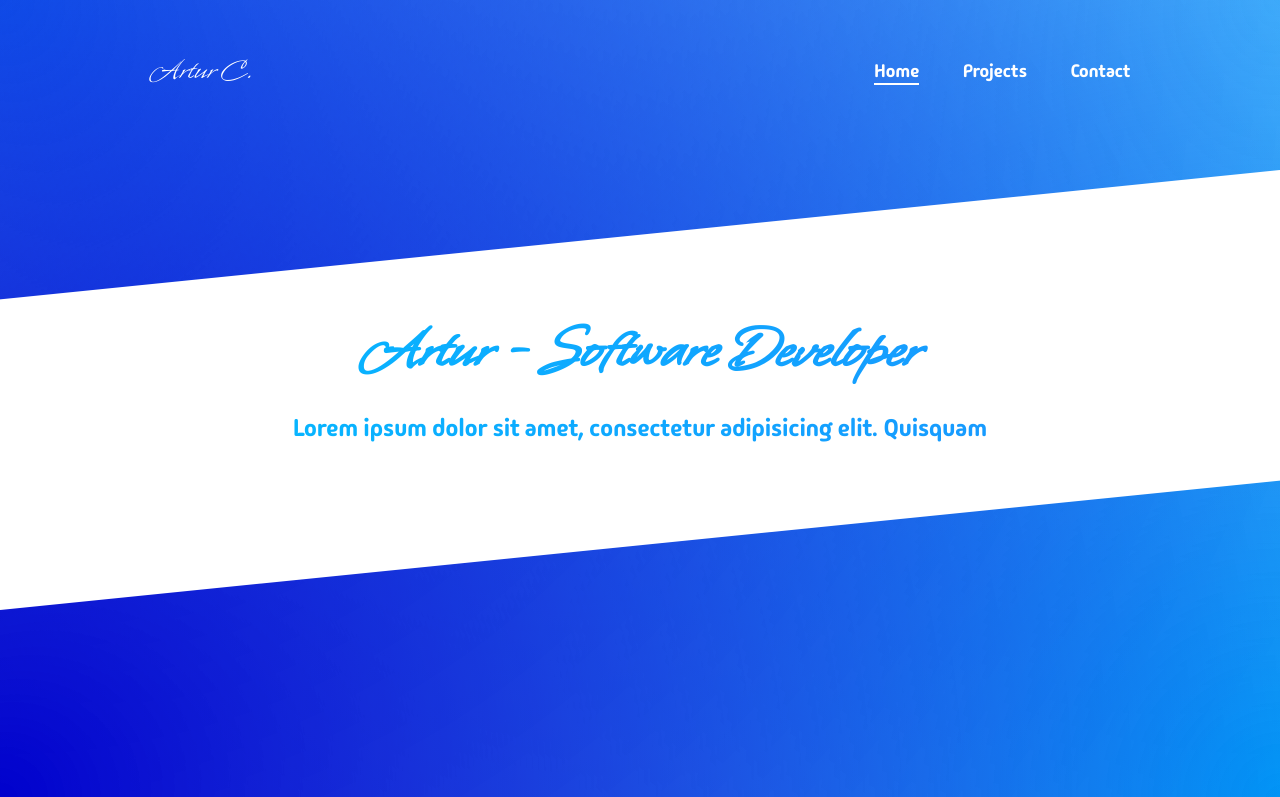
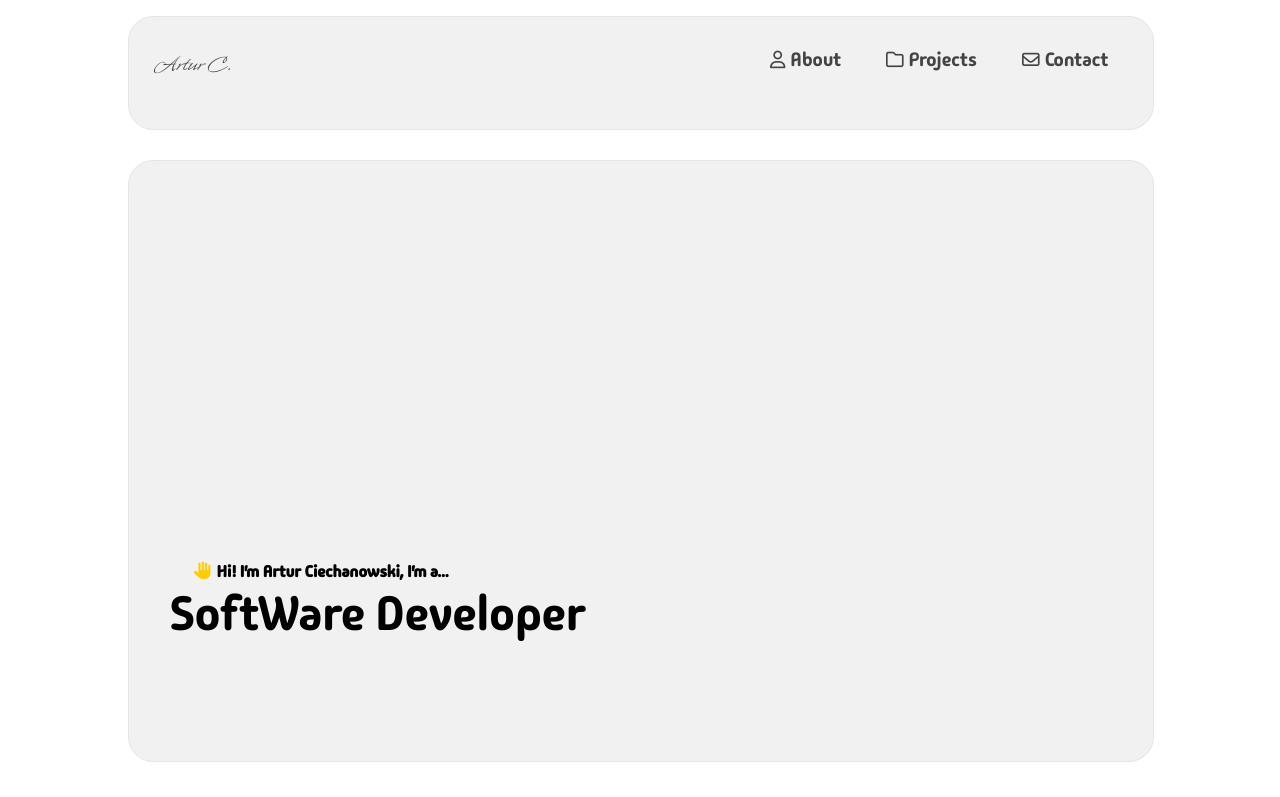
Before and after one commit to Arturfr1/test, a plain HTML site: page index.html in a window 1280 px wide. Shown: the top 797 px of the page. Drawn offline with Linux system fonts and the light colour scheme.

Commit message:
added files

```diff
--- a/index.html
+++ b/index.html
@@ -3,51 +3,65 @@
   <head>
     <meta charset="UTF-8" />
     <meta name="viewport" content="width=device-width, initial-scale=1.0" />
-    <title>Artur Ciechanowski</title>
+    <title>Artur Ciechanowski - Portfolio</title>
     <link rel="stylesheet" href="main.css" />
+    <script
+      src="https://kit.fontawesome.com/b44f26098c.js"
+      crossorigin="anonymous"
+    ></script>
   </head>
   <body>
-    <!-- Header -->
-    <header class="header">
-      <!-- Logo -->
-      <a href="" class="logo">Artur C.</a>
+    <div class="navbar border">
+      <div class="header">
+        <a href="" class="logo">Artur C.</a>
 
-      <!-- Navbar -->
-      <div id="navbar"></div>
-    </header>
-
-    <!-- Main -->
-    <div class="tilt-top">
-      <svg
-        data-name="Layer 1"
-        xmlns="../img/tilt(1).svg"
-        viewBox="0 0 1200 120"
-        preserveAspectRatio="none"
-      >
-        <path
-          d="M1200 120L0 16.48 0 0 1200 0 1200 120z"
-          class="shape-fill"
-        ></path>
-      </svg>
+        <div class="nav">
+          <a href="#about"><i class="fa-regular fa-user fa-anim"></i>About</a>
+          <a href="#projects"
+            ><i class="fa-regular fa-folder fa-anim"></i>Projects</a
+          >
+          <a href="#contact"
+            ><i class="fa-regular fa-envelope fa-anim"></i>Contact</a
+          >
+        </div>
+      </div>
     </div>
-
-    <section class="section section-1">
-      <h1>Artur - Software Developer</h1>
-      <p>Lorem ipsum dolor sit amet, consectetur adipisicing elit. Quisquam</p>
-    </section>
-
-    <div class="tilt-bottom">
-      <svg
-        data-name="Layer 1"
-        xmlns="../img/tilt.svg"
-        viewBox="0 0 1200 120"
-        preserveAspectRatio="none"
-      >
-        <path
-          d="M1200 120L0 16.48 0 0 1200 0 1200 120z"
-          class="shape-fill"
-        ></path>
-      </svg>
+    <div class="box border">
+      <div class="content">
+        <h1>
+          <i class="fa-solid fa-hand"></i>Hi! I'm Artur Ciechanowski, I'm a...
+        </h1>
+        <p class="main-text">SoftWare Developer</p>
+      </div>
+    </div>
+    <div class="about" id="about">
+      <div class="content aboutme">
+        <img src="dwizzy.png" class="pic" />
+        <p>
+          I'm a Software Developer with a passion for creating and developing
+          software. I have experience in developing web applications using
+          technologies such as HTML, CSS, JavaScript, React, Node.js, and
+          Express. <br /><br />
+          I am constantly seeking opportunities to learn new technologies and
+          enhance my skills. <br /><br />
+          My passion for coding is fueled by the joy I find in solving complex
+          problems and the satisfaction that comes with developing functional
+          and user-friendly applications.
+        </p>
+      </div>
+    </div>
+    <div class="projects" id="projects">
+      <div class="content project">
+        <h1>Project 1</h1>
+        <p>
+          Project 1 is a dynamic web application designed to streamline the
+          process of task management. Built with a focus on user experience, the
+          application allows users to create, update, and organize tasks in a
+          visually intuitive interface. The backend is powered by Node.js and
+          Express, providing a robust API for task operations.
+        </p>
+        <img src="code.png">
+      </div>
     </div>
     <script src="main.js"></script>
   </body>
--- a/main.css
+++ b/main.css
@@ -13,190 +13,192 @@
 * {
   padding: 0;
   margin: 0;
-  box-sizing: border-box;
   font-family: Madimi One;
+  --hover: #f5f5f5;
+  --main: #f1f1f1;
+  --bg: #fff;
+}
+
+/* Html */
+
+html {
+  scroll-behavior: smooth;
 }
 
 /* Body */
+
 body {
-  min-height: 100vh;
-  overflow: hidden;
-
-  /* Backgrounds */
-
-  /* Ocean */
-  background: radial-gradient(circle at top left, #1e90ff, transparent),
-    radial-gradient(circle at bottom left, #0000cd, transparent),
-    radial-gradient(circle at top right, #87cefa, transparent),
-    radial-gradient(circle at bottom right, #00bfff, transparent);
-  background-blend-mode: multiply;
-
-  /* Sunset */
-  /* background: radial-gradient(circle at top left, #ff7f50, transparent),
-    radial-gradient(circle at bottom left, #ff6347, transparent),
-    radial-gradient(circle at top right, #ffe4b5, transparent),
-    radial-gradient(circle at bottom right, #ffdead, transparent);
-  background-blend-mode: multiply; */
-
-  /* Forest */
-  /* background: radial-gradient(circle at top left, #228b22, transparent),
-    radial-gradient(circle at bottom left, #006400, transparent),
-    radial-gradient(circle at top right, #adff2f, transparent),
-    radial-gradient(circle at bottom right, #7cfc00, transparent);
-  background-blend-mode: multiply; */
-
-  /* Desert */
-  /* background: radial-gradient(circle at top left, #deb887, transparent),
-    radial-gradient(circle at bottom left, #d2b48c, transparent),
-    radial-gradient(circle at top right, #f0e68c, transparent),
-    radial-gradient(circle at bottom right, #eee8aa, transparent);
-  background-blend-mode: multiply; */
+  background: var(--bg);
 }
 
-/* Navbar */
+/* "Boxes" */
+
+.navbar {
+  position: absolute;
+  background: var(--main);
+  border-radius: 25px;
+  width: 80vw;
+  height: 14vh;
+  margin: 2vh 10vw;
+}
+
+.border {
+  border: #e5e5e5 solid 1px;
+}
+
+/* Logo */
+
+.logo {
+  text-decoration: none;
+  font-family: Whisper;
+  font-size: 1.5rem;
+  color: #444444;
+  margin: 4vh 2vw;
+  transition: ease-in-out 0.2s;
+}
+
+.logo:hover {
+  color: #000;
+  font-size: 1.6rem;
+  margin: 3.5vh 1.75vw;
+}
+
+/* Header */
+
 .header {
-  position: fixed;
-  top: 0;
-  left: 0;
-  width: 100%;
-  padding: 50px 150px;
   display: flex;
   justify-content: space-between;
-  align-items: center;
-  z-index: 100;
 }
 
-.logo {
-  font-size: 32px;
-  color: #fff;
-  text-decoration: none;
-  font-family: Whisper;
+/* Nav */
+
+.nav {
+  display: flex;
+  justify-content: space-between;
+  margin: 10px 25px;
 }
 
-.navbar a {
-  position: relative;
-  font-size: 18px;
-  color: #fff;
+.nav a {
   text-decoration: none;
-  margin-left: 40px;
+  color: #444444;
+  font-size: 1.2rem;
+  margin: 20px;
+  transition: ease-in-out 0.2s;
 }
 
-.navbar a::before {
-  content: "";
-  position: absolute;
-  top: 100%;
-  left: 0;
-  width: 0;
-  height: 2px;
-  background: #fff;
-  transition: 0.3s;
+.nav a:hover {
+  color: #000;
 }
 
-.navbar a:hover::before {
-  width: 100%;
+/* Icons */
+
+.fa-regular {
+  margin: 0 5px;
+  font-size: 1.1rem;
 }
 
-.navbar a.active::before {
-  width: 100%;
+.fa-anim {
+  transition: ease-in-out 0.2s;
 }
 
-/* Sections */
-.section {
-  position: relative;
-  display: flex;
-  flex-direction: column;
-  align-items: center;
-  color: #fff;
-  padding: 10px 20vw;
-  top: 300px;
+.nav a:hover .fa-regular {
+  transform: translateY(-5px);
 }
 
-.section-1 {
-  font-size: 32px;
-  position: relative;
-  height: 160px;
-  color: transparent;
-  background: -webkit-linear-gradient(right, #1e90ff, #00bfff);
-  -webkit-background-clip: text;
-  background-clip: text;
+/* Main */
+
+.box {
+  position: absolute;
+  background: var(--main);
+  /* background: #f1f1f1; */
+  border-radius: 25px;
+  width: 80vw;
+  height: 75vh;
+  margin: 20vh 10vw;
 }
 
-.section-1::before {
-  content: "";
-  position: absolute;
-  top: 0;
-  left: 0;
-  width: 100%;
-  height: 100%;
-  background: #fff;
-  z-index: -1;
+.box h1 {
+  margin-top: 50vh;
+  margin-left: 60px;
+  font-size: 1rem;
 }
 
-.section-1 h1 {
-  font-family: Whisper;
-  font-size: 64px;
+.box .main-text {
+  margin: 0 40px;
+  font-size: 3rem;
 }
 
-.section-1 p {
-  font-size: 24px;
-  margin-top: 20px;
+/* Emoji */
+
+.fa-solid {
+  margin: 0 5px;
+  font-size: 1.1rem;
+  color: #ffcc00;
 }
 
-/* Top Section-1 */
-.tilt-top {
+/* About */
+
+.about {
   position: absolute;
-  top: 170px;
-  left: 0;
-  width: 100%;
-  overflow: hidden;
-  line-height: 0;
-  transform: rotate(180deg);
+  background: var(--bg);
+  height: 80vh;
+  width: 80vw;
+  margin: 100vh 10vw;
+  /* background: #00f; */
 }
 
-.tilt-top svg {
-  position: relative;
-  display: block;
-  width: calc(100% + 1.3px);
-  height: 150px;
-  transform: rotateY(180deg);
+.aboutme {
+  /* background: #ff0; */
+  display: flex;
+  justify-content: space-evenly;
+  margin: 20px 40px;
 }
 
-.tilt-top .shape-fill {
-  fill: #ffffff;
+.aboutme p {
+  margin: 0 40px;
+  font-size: 1rem;
+  width: 300px;
+  margin: 80px auto;
 }
 
-/* Bottom Section-1 */
-.tilt-bottom {
-  position: absolute;
-  top: 460px;
-  left: 0;
-  width: 100%;
-  overflow: hidden;
-  line-height: 0;
+/* Pic */
+
+.pic {
+  border-radius: 200px;
+  width: 200px;
+  height: 200px;
+  margin: auto;
 }
 
-.tilt-bottom svg {
-  position: relative;
-  display: block;
-  width: calc(100% + 1.3px);
-  height: 150px;
-  transform: rotateY(180deg);
+.projects {
+  position: absolute;
+  background: var(--main);
+  border-radius: 25px;
+  height: 50vh;
+  width: 80vw;
+  margin: 200vh 10vw;
 }
 
-.tilt-bottom .shape-fill {
-  fill: #ffffff;
+.project {
+  display: flex;
+  justify-content: space-evenly;
+  margin: 20px 40px;
+  margin: 40px;
 }
 
-/* Projects */
-.projects {
-  text-align: center;
-  margin-top: 300px;
-  color: #fff;
+.project p {
+  font-size: 0.9rem;
+  width: 300px;
+  padding: 20px;
 }
 
-/* Contact */
-.contact {
-  text-align: center;
-  margin-top: 300px;
-  color: #fff;
+.project h1 {
+  font-size: 2rem;
+  padding: 20px;
 }
+
+.project img {
+  border-radius: 5px;
+  width: 400px;
+  height: 200px;
+}
--- a/main.js
+++ /dev/null
@@ -1,113 +0,0 @@
-// Determine if the code is running on localhost
-var isLocalhost =
-  window.location.hostname === "localhost" ||
-  window.location.hostname === "127.0.0.1";
-
-// Function to get the correct path to navbar.html
-function getNavbarPath() {
-  // Get the current page's URL
-  var url = window.location.pathname;
-
-  // Split the URL into segments
-  var segments = url.split("/");
-
-  // Check if the last segment is index.html (or if the URL ends with /code/)
-  if (
-    segments[segments.length - 1] === "index.html" ||
-    segments[segments.length - 1] === "code"
-  ) {
-    // If it is, navbar.html is in the same directory
-    return isLocalhost ? "navbar.html" : "/test/navbar.html";
-  } else {
-    // If it's not, navbar.html is in the parent directory
-    return isLocalhost ? "navbar.html" : "/test/navbar.html";
-  }
-}
-
-// Function to set the href attribute of a navbar link
-function setNavbarLinkHref(linkId, href, callback) {
-  // Get the link element
-  var link = document.getElementById(linkId);
-
-  // Check if the link element exists
-  if (link) {
-    // Set the href attribute
-    link.href = href;
-
-    // Call the callback function if it exists
-    if (callback) {
-      callback();
-    }
-  } else {
-    console.error("Link with id " + linkId + " does not exist");
-  }
-}
-
-// Fetch navbar.html
-fetch(getNavbarPath())
-  .then((response) => {
-    if (!response.ok) {
-      throw new Error("Network response was not ok");
-    }
-    return response.text();
-  })
-  .then((data) => {
-    document.getElementById("navbar").innerHTML = data;
-
-    // Get the current page's URL
-    var url = window.location.pathname;
-
-    // Split the URL into segments
-    var segments = url.split("/");
-
-    // Check if the last segment is index.html (or if the URL ends with /code/)
-    if (
-      segments[segments.length - 1] === "index.html" ||
-      segments[segments.length - 1] === "code"
-    ) {
-      // If it is, set the hrefs for the navbar links
-      setNavbarLinkHref(
-        "homeLink",
-        isLocalhost ? "index.html" : "/test/index.html"
-      );
-      setNavbarLinkHref(
-        "projectsLink",
-        isLocalhost ? "projects.html" : "/test/projects.html"
-      );
-      setNavbarLinkHref(
-        "contactLink",
-        isLocalhost ? "contact.html" : "/test/contact.html"
-      );
-    } else {
-      // If it's not, set the hrefs for the navbar links
-      setNavbarLinkHref(
-        "homeLink",
-        isLocalhost ? "index.html" : "/test/index.html"
-      );
-      setNavbarLinkHref(
-        "projectsLink",
-        isLocalhost ? "projects.html" : "/test/projects.html"
-      );
-      setNavbarLinkHref(
-        "contactLink",
-        isLocalhost ? "contact.html" : "/test/contact.html"
-      );
-    }
-
-    // Get all navbar links
-    var navbarLinks = document.querySelectorAll(".navbar a");
-
-    // Loop through the navbar links
-    for (var i = 0; i < navbarLinks.length; i++) {
-      // Create a new URL object from the href of the navbar link
-      var navbarLinkUrl = new URL(navbarLinks[i].href);
-
-      // If the pathname of the navbar link URL matches the current page, add the "active" class to it
-      if (navbarLinkUrl.pathname === url) {
-        navbarLinks[i].classList.add("active");
-      }
-    }
-  })
-  .catch((error) => {
-    console.error("There has been a problem with your fetch operation:", error);
-  });
--- a/navbar.html
+++ /dev/null
@@ -1,7 +0,0 @@
-<body>
-  <nav class="navbar">
-    <a id="homeLink" href="#">Home</a>
-    <a id="projectsLink" href="#">Projects</a>
-    <a id="contactLink" href="#">Contact</a>
-  </nav>
-</body>
```
Also changed, not shown: contact.html (deleted, +0 -23 lines), projects.html (deleted, +0 -23 lines), zempty.html (deleted, +0 -21 lines), code.png (added), dwizzy.png (added), logo.png (deleted), tilt (1).svg (deleted), tilt.svg (deleted), 1 other file.
